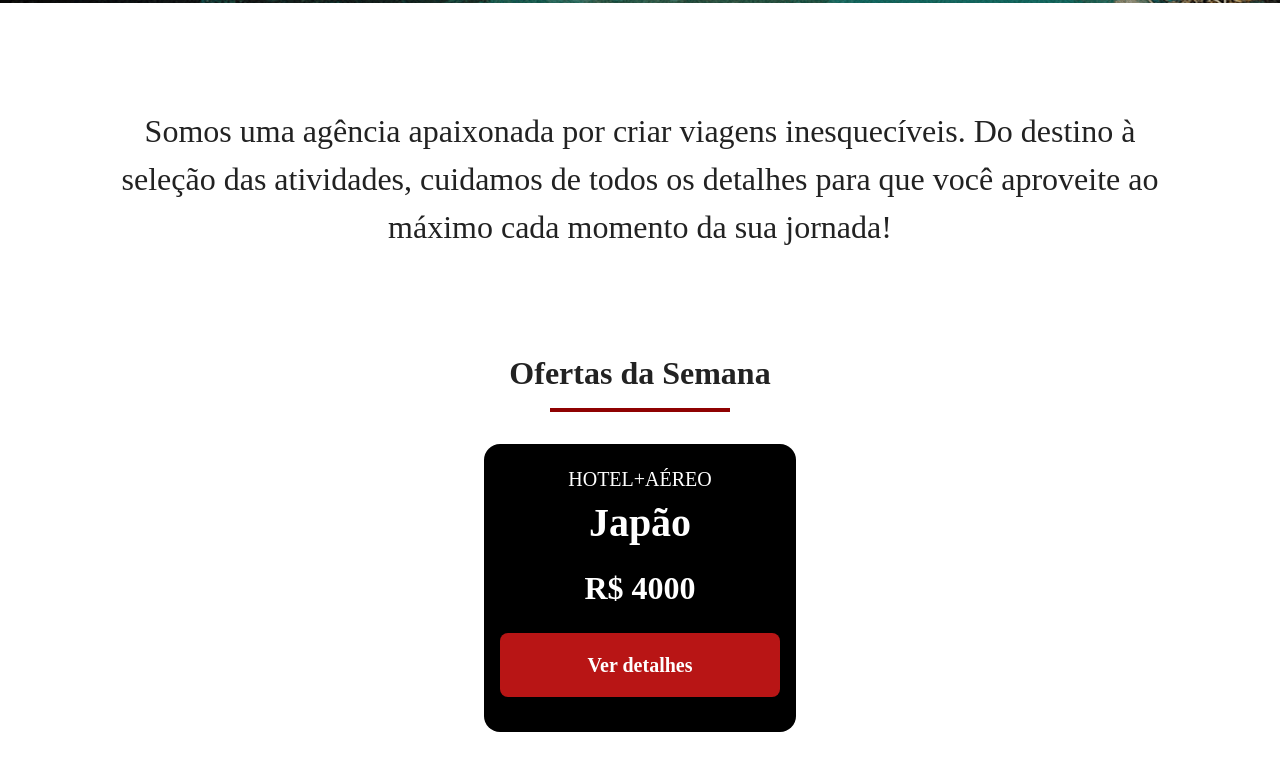
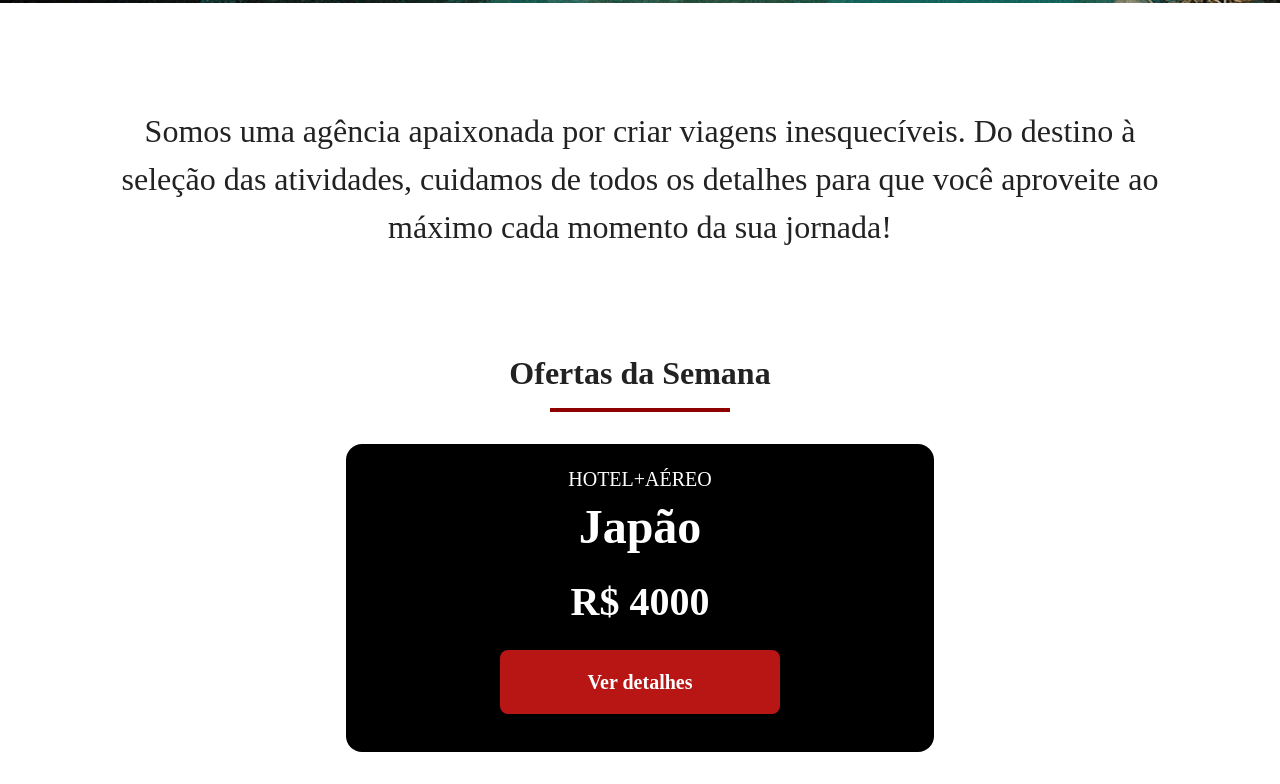
Before and after one commit to jessefernandomoreira/Jornada-viagens, a plain HTML site: page index.htm in a window 1280 px wide. Shown: the part 757-1541 px from the top of the page. Drawn offline with Linux system fonts and the light colour scheme; a web font is replaced by a local one.

Commit message:
Finaliza adaptacao dos cards para tablets e desktop

```diff
--- a/css/global.css
+++ b/css/global.css
@@ -67,7 +67,7 @@ body {
   line-height: 64px;
   box-sizing: border-box;
 }
-@media screen and (min-width: 1024px;) {
+@media screen and (min-width: 1024px) {
   .button:hover {
     background-color: var(--secondary-color);
   }
--- a/css/offers.css
+++ b/css/offers.css
@@ -28,17 +28,29 @@
   padding: 0;
   margin-bottom: 24px;
 }
-.card header p{
+.card header p {
   font-weight: var(--text-weight);
   font-size: 20px;
 }
-.card header h3{
+.card header h3 {
   font-weight: var(--title-weight);
   font-size: 40px;
   margin: 8px 0 0;
 }
-.card header h3 span{
+.card header h3 span {
   font-size: 32px;
   margin-top: 24px;
   display: inline-block;
 }
+@media screen and (min-width: 1024px) {
+  .card {
+    width: 588px;
+    height: 308px;
+  }
+  .card header h3 {
+    font-size: 48px;
+  }
+  .card header h3 span {
+    font-size: 40px;
+  }
+}
```
Lines whose indentation alone changed are shown as unchanged.
